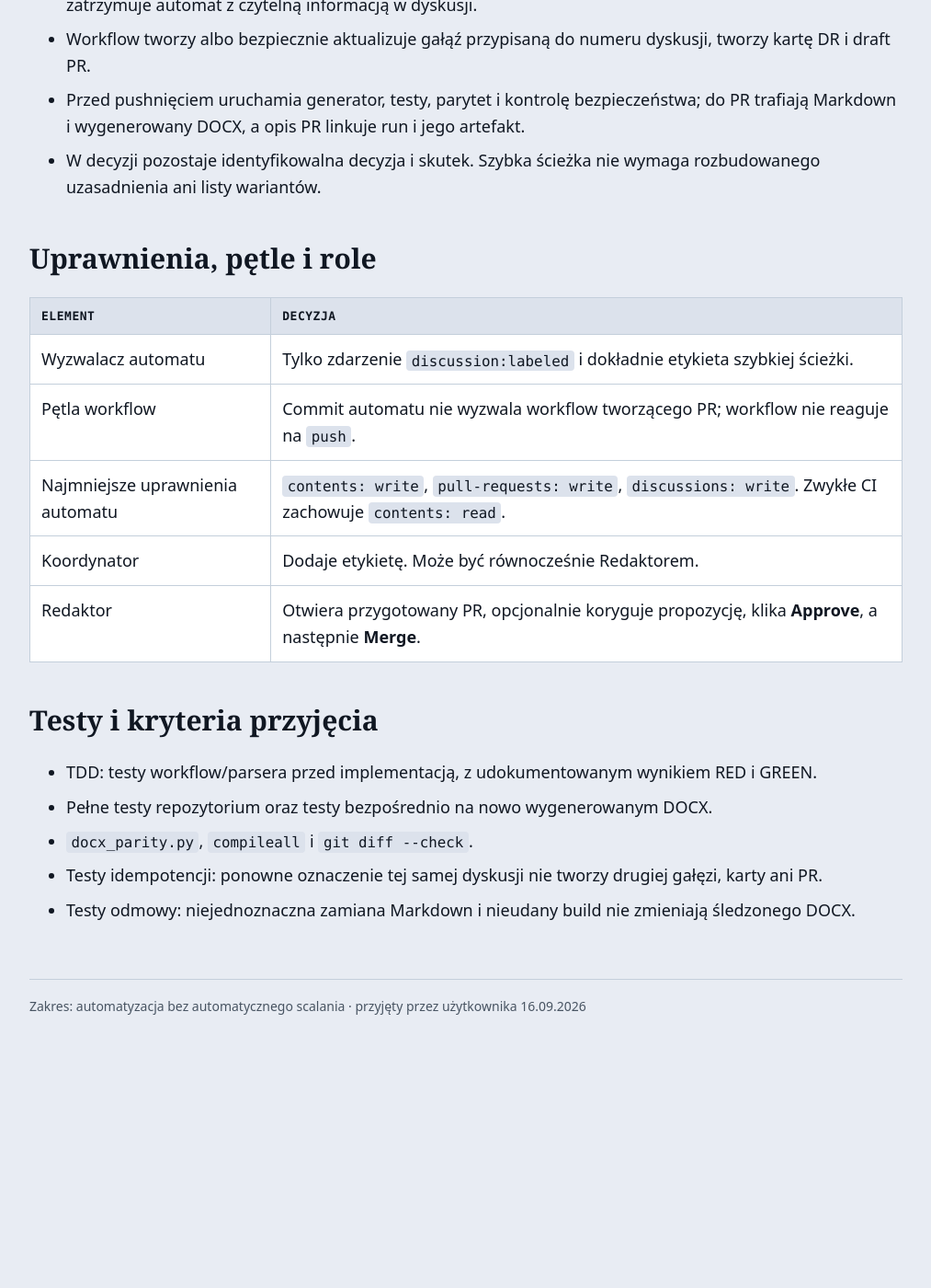
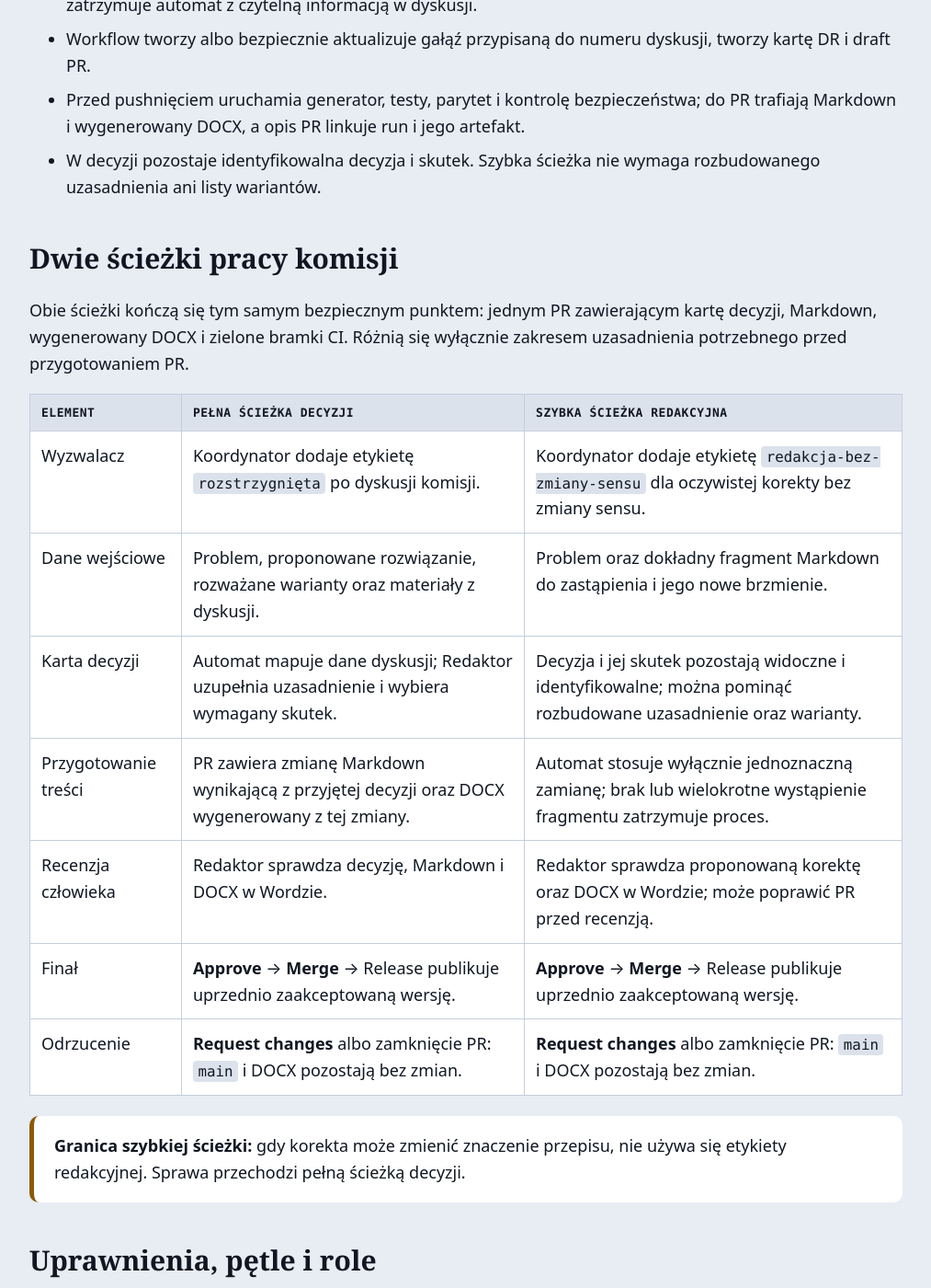
Before and after one commit to Fencer4Life/Regulamin_Kadry-SPWS, a Jekyll site: the page plany/2026-09-16-wdrozenie-automatu-md-docx-design.html, which Jekyll copies as it is, in a window 1280 px wide and 1400 px high, scrolled down 2028 px. Shown: the whole window at 92% size, without its empty margins (133-1146 px from the left). Built offline with Jekyll 4.4.1, drawn with Linux system fonts in a browser that asks for light colours; before the commit the page ends 3237 px from its top, so only the background shows below that; some of the changed text lies outside the part shown.

Commit message:
docs: explain docx review paths

```diff
--- a/plany/2026-09-16-wdrozenie-automatu-md-docx-design.html
+++ b/plany/2026-09-16-wdrozenie-automatu-md-docx-design.html
@@ -65,6 +65,21 @@
   </section>
 
   <section>
+    <h2>Dwie ścieżki pracy komisji</h2>
+    <p>Obie ścieżki kończą się tym samym bezpiecznym punktem: jednym PR zawierającym kartę decyzji, Markdown, wygenerowany DOCX i zielone bramki CI. Różnią się wyłącznie zakresem uzasadnienia potrzebnego przed przygotowaniem PR.</p>
+    <table><thead><tr><th>Element</th><th>Pełna ścieżka decyzji</th><th>Szybka ścieżka redakcyjna</th></tr></thead><tbody>
+      <tr><td>Wyzwalacz</td><td>Koordynator dodaje etykietę <code>rozstrzygnięta</code> po dyskusji komisji.</td><td>Koordynator dodaje etykietę <code>redakcja-bez-zmiany-sensu</code> dla oczywistej korekty bez zmiany sensu.</td></tr>
+      <tr><td>Dane wejściowe</td><td>Problem, proponowane rozwiązanie, rozważane warianty oraz materiały z dyskusji.</td><td>Problem oraz dokładny fragment Markdown do zastąpienia i jego nowe brzmienie.</td></tr>
+      <tr><td>Karta decyzji</td><td>Automat mapuje dane dyskusji; Redaktor uzupełnia uzasadnienie i wybiera wymagany skutek.</td><td>Decyzja i jej skutek pozostają widoczne i identyfikowalne; można pominąć rozbudowane uzasadnienie oraz warianty.</td></tr>
+      <tr><td>Przygotowanie treści</td><td>PR zawiera zmianę Markdown wynikającą z przyjętej decyzji oraz DOCX wygenerowany z tej zmiany.</td><td>Automat stosuje wyłącznie jednoznaczną zamianę; brak lub wielokrotne wystąpienie fragmentu zatrzymuje proces.</td></tr>
+      <tr><td>Recenzja człowieka</td><td>Redaktor sprawdza decyzję, Markdown i DOCX w Wordzie.</td><td>Redaktor sprawdza proponowaną korektę oraz DOCX w Wordzie; może poprawić PR przed recenzją.</td></tr>
+      <tr><td>Finał</td><td><b>Approve</b> → <b>Merge</b> → Release publikuje uprzednio zaakceptowaną wersję.</td><td><b>Approve</b> → <b>Merge</b> → Release publikuje uprzednio zaakceptowaną wersję.</td></tr>
+      <tr><td>Odrzucenie</td><td><b>Request changes</b> albo zamknięcie PR: <code>main</code> i DOCX pozostają bez zmian.</td><td><b>Request changes</b> albo zamknięcie PR: <code>main</code> i DOCX pozostają bez zmian.</td></tr>
+    </tbody></table>
+    <div class="box warn"><b>Granica szybkiej ścieżki:</b> gdy korekta może zmienić znaczenie przepisu, nie używa się etykiety redakcyjnej. Sprawa przechodzi pełną ścieżką decyzji.</div>
+  </section>
+
+  <section>
     <h2>Uprawnienia, pętle i role</h2>
     <table><thead><tr><th>Element</th><th>Decyzja</th></tr></thead><tbody>
       <tr><td>Wyzwalacz automatu</td><td>Tylko zdarzenie <code>discussion:labeled</code> i dokładnie etykieta szybkiej ścieżki.</td></tr>
@@ -73,6 +88,12 @@
       <tr><td>Koordynator</td><td>Dodaje etykietę. Może być równocześnie Redaktorem.</td></tr>
       <tr><td>Redaktor</td><td>Otwiera przygotowany PR, opcjonalnie koryguje propozycję, klika <b>Approve</b>, a następnie <b>Merge</b>.</td></tr>
     </tbody></table>
+  </section>
+
+  <section>
+    <h2>Gdzie zapada decyzja o DOCX</h2>
+    <div class="box ok"><b>PR jest bramką człowieka.</b> CI udostępnia artefakt <code>regulamin-candidate.docx</code> i DOCX śledzony w PR. Redaktor otwiera plik w Wordzie, następnie wybiera <b>Approve</b> i <b>Merge</b>, albo <b>Request changes</b>/zamyka PR. W drugim przypadku <code>main</code> i jego aktualny DOCX nie zmieniają się.</div>
+    <p>Release nie otrzymuje osobnego przycisku „Approve/Odrzuć”. Jest wyzwalany po scaleniu i publikuje wersję już zaakceptowaną w PR. Bramka środowiska w Release byłaby pozorna: mogłaby zatrzymać publikację Pages, ale nie cofnęłaby dokumentu, który po scaleniu już znajduje się w <code>main</code>.</p>
   </section>
 
   <section>
```
Also changed, not shown: CONTRIBUTING.md (+8 -0 lines), przewodnik.html (+14 -1 lines), README.md.
